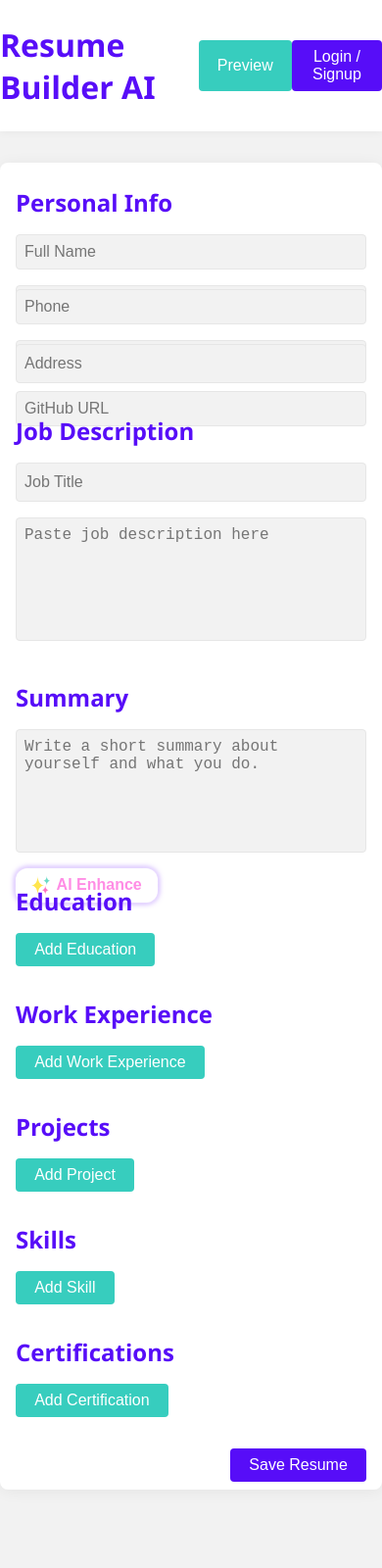
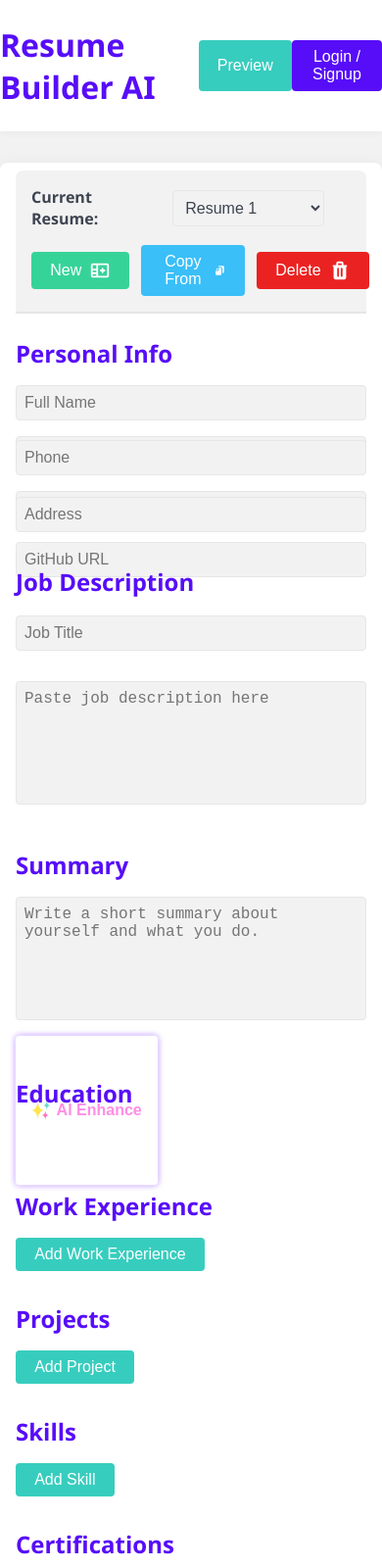
Before and after one commit to theme222/ProfileBuilderAI, a website with bundled scripts: page frontend/index.html in a window 390 px wide. Shown: the top 1600 px of the page at 98% size. Before the commit the page ends 1552 px from the top, so only its background shows below. Built offline with nearby package versions, Linux system fonts and the light colour scheme.

Commit message:
Resume Management bar

```diff
--- a/frontend/css/style.css
+++ b/frontend/css/style.css
@@ -235,6 +235,7 @@ main {
   gap: 1rem;
   margin-bottom: 1rem;
   flex-wrap: wrap;
+  align-items: center;
 }
 
 input,
@@ -267,6 +268,9 @@ select:focus {
   font-size: 1rem;
   cursor: pointer;
   transition: background 0.2s;
+  display: flex;
+  justify-content: center;
+  align-items: center;
 }
 
 .btn-rounded {
@@ -293,6 +297,11 @@ select:focus {
 
 .btn-accent {
   background: var(--accent);
+  color: #fff;
+}
+
+.btn-info {
+  background: var(--info);
   color: #fff;
 }
 
@@ -340,8 +349,36 @@ select:focus {
   color: #fff;
 }
 
+.btn-ai {
+  height: 100%;
+  padding: 0.5em 1em;
+  background: white;
+  color: #ff8de5;
+  font-weight: bold;
+  border: none;
+  cursor: pointer;
+  transition: transform 0.3s, box-shadow 0.3s, background 0.3s;
+  animation: glow 2.65s infinite alternate;
+}
+
+.btn-ai:hover {
+  transform: scale(1.05);
+}
+
+@keyframes glow {
+  0% { box-shadow: 0 0 2px #ffffff, 0 0 4px #a56eff; }
+  50% { box-shadow: 0 0 6px #ffffff, 0 0 10px #a56eff; }
+  100% { box-shadow: 0 0 2px #ffffff, 0 0 4px #a56eff; }
+}
+
+button .icon {
+  margin-left: 0.5rem;
+}
+
 .form-actions {
-  text-align: right;
+  display: flex;
+  justify-content: flex-end;
+  margin-bottom: 0.75rem;
 }
 
 .modal {
@@ -498,53 +535,33 @@ h3 {
   aspect-ratio: 1 / 1.414; /* A4 aspect ratio */
 }
 
-@media (max-width: 600px) {
-  /*IMPLEMENT PHONE MODE HERE*/
-
-  /* main {
-    padding: 0.5rem;
-  }
-  .modal-content {
-    padding: 1rem;
-    min-width: 90vw;
-  }
-  .navbar {
-    flex-direction: column;
-    align-items: flex-start;
-  }
-  .form-row {
-    flex-direction: column;
-    gap: 0.5rem;
-  } */
-  /* .modal-content {
-    padding: 1rem;
-    min-width: 0;
-    max-width: 98vw;
-    width: 98vw;
-  } */
+#resume-management-area {
+  display: flex;
+  justify-content: space-between;
+  align-items: center;
+  padding: 1rem;
+  margin-bottom: 1.5rem;
+  background-color: var(--base-200);
+  border-bottom: 2px solid var(--base-300);
+  border-radius: 8px 8px 0 0; /* Rounded top corners */
+  flex-wrap: wrap;
+  gap: 1rem;
 }
 
-/* Additional styles for dynamic entries, buttons, etc. can be added here */
-
-/* --- AI Button Animation --- */
-.btn-ai {
-  padding: 0.5em 1em;
-  border-radius: 12px;
-  background: white;
-  color: #ff8de5;
-  font-weight: bold;
-  border: none;
-  cursor: pointer;
-  transition: transform 0.3s, box-shadow 0.3s, background 0.3s;
-  animation: glow 2.65s infinite alternate;
+.management-group {
+  display: flex;
+  align-items: center;
+  gap: 0.75rem;
 }
 
-.btn-ai:hover {
-  transform: scale(1.05);
+.management-group label {
+  font-weight: 600;
+  width: 11rem;
+  color: var(--neutral);
 }
 
-@keyframes glow {
-  0% { box-shadow: 0 0 2px #ffffff, 0 0 4px #a56eff; }
-  50% { box-shadow: 0 0 6px #ffffff, 0 0 10px #a56eff; }
-  100% { box-shadow: 0 0 2px #ffffff, 0 0 4px #a56eff; }
+/* Add success button style if it doesn't exist */
+.btn-success {
+  background: var(--success);
+  color: #fff;
 }
--- a/frontend/index.html
+++ b/frontend/index.html
@@ -18,6 +18,37 @@
   </header>
   <main>
     <form id="resume-form">
+      <div id="resume-management-area">
+        <div class="management-group">
+          <label for="resume-selector">Current Resume:</label>
+          <select id="resume-selector" name="resume-selector">
+            <option value="1">Resume 1</option>
+            <option value="2">Resume 2</option>
+            <option value="3">Resume 3</option>
+          </select>
+        </div>
+        <div class="management-group">
+          <button type="button" id="new-resume-btn" class="btn btn-success" title="New Resume">
+            <span>New</span>
+            <svg class="icon" aria-hidden="true" xmlns="http://www.w3.org/2000/svg" width="22" height="22" fill="none" viewBox="0 0 24 24">
+              <path stroke="currentColor" stroke-linecap="round" stroke-linejoin="round" stroke-width="2" d="M9 5v14m8-7h-2m0 0h-2m2 0v2m0-2v-2M3 11h6m-6 4h6m11 4H4c-.55228 0-1-.4477-1-1V6c0-.55228.44772-1 1-1h16c.5523 0 1 .44772 1 1v12c0 .5523-.4477 1-1 1Z"/>
+            </svg>
+          </button>
+          <button type="button" id="copy-resume-btn" class="btn btn-info" title="Copy Resume">
+            <span>Copy From</span>
+            <svg class="icon" aria-hidden="true" xmlns="http://www.w3.org/2000/svg" width="22" height="22" fill="currentColor" viewBox="0 0 24 24">
+              <path fill-rule="evenodd" d="M18 3a2 2 0 0 1 2 2v10a2 2 0 0 1-2 2h-1V9a4 4 0 0 0-4-4h-3a1.99 1.99 0 0 0-1 .267V5a2 2 0 0 1 2-2h7Z" clip-rule="evenodd"/>
+              <path fill-rule="evenodd" d="M8 7.054V11H4.2a2 2 0 0 1 .281-.432l2.46-2.87A2 2 0 0 1 8 7.054ZM10 7v4a2 2 0 0 1-2 2H4v6a2 2 0 0 0 2 2h7a2 2 0 0 0 2-2V9a2 2 0 0 0-2-2h-3Z" clip-rule="evenodd"/>
+            </svg>
+          </button>
+          <button type="button" id="delete-resume-btn" class="btn btn-error" title="Delete Resume">
+            <span>Delete</span>
+            <svg class="icon" aria-hidden="true" xmlns="http://www.w3.org/2000/svg" width="22" height="22" fill="currentColor" viewBox="0 0 24 24">
+              <path fill-rule="evenodd" d="M8.586 2.586A2 2 0 0 1 10 2h4a2 2 0 0 1 2 2v2h3a1 1 0 1 1 0 2v12a2 2 0 0 1-2 2H7a2 2 0 0 1-2-2V8a1 1 0 0 1 0-2h3V4a2 2 0 0 1 .586-1.414ZM10 6h4V4h-4v2Zm1 4a1 1 0 1 0-2 0v8a1 1 0 1 0 2 0v-8Zm4 0a1 1 0 1 0-2 0v8a1 1 0 1 0 2 0v-8Z" clip-rule="evenodd"/>
+            </svg>
+          </button>
+        </div>
+      </div>
       <section class="section" id="personal-info-section">
         <h2>Personal Info</h2>
         <div class="form-row">
@@ -33,18 +64,18 @@
           <input type="text" name="Address" placeholder="Address">
         </div>
       </section>
-      <section class="section" id="job-description" style="height: 15rem">
+      <section class="section" id="job-description">
         <h2>Job Description</h2>
         <div class="form-row">
           <input type="text" name="job-title" placeholder="Job Title" required>
         </div>
-        <div class="form-row">
+        <div class="form-row" style="height: 9.5rem;">
           <textarea name="summary" rows="6" placeholder="Paste job description here"></textarea>
         </div>
       </section>
-      <section class="section" id="summary-section" style="height: 11rem">
+      <section class="section" id="summary-section">
         <h2>Summary</h2>
-        <div class="form-row">
+        <div class="form-row" style="height: 9.5rem">
           <textarea name="summary" rows="6" placeholder="Write a short summary about yourself and what you do."></textarea>
           <button type="button" class="btn btn-outline-secondary btn-ai">
             <img src="assets/sparkles.svg" alt="AI Enhance" style="width:1.2em;height:1.2em;vertical-align:middle;margin-right:0.4em;">AI Enhance
@@ -81,6 +112,7 @@
       </div>
     </form>
   </main>
+
   <!-- Preview Modal -->
   <div id="preview-modal" class="modal hidden">
     <div class="modal-content">
@@ -168,6 +200,23 @@
       </div>
     </div>
   </div>
+  <!-- Copy Modal -->
+  <div id="copy-modal" class="modal hidden">
+    <div class="modal-content" style="width: 40rem;">
+      <span class="close" id="close-copy">&times;</span>
+      <h2>Copy Resume</h2>
+      <div class="form-row">
+        <label for="copy-source-selector">Copy from:</label>
+        <select id="copy-source-selector" name="copy-source-selector">
+          <option value="1">Resume 1</option>
+          <option value="2">Resume 2</option>
+          <option value="3">Resume 3</option>
+        </select>
+
+        <button type="button" id="confirm-copy-btn" class="btn btn-primary">Confirm Copy</button>
+      </div>
+    </div>
+  </div>
   <script src="js/main.js" type="module"></script>
 </body>
 </html>
--- a/frontend/js/main.js
+++ b/frontend/js/main.js
@@ -1,22 +1,30 @@
 // main.js
-import { authData } from './auth.js';
 import { loadResumePreview } from './resume.js';
-import { openModal, closeModal, addDynamicEntry, removeDynamicEntry, renderAuthContent, setupAuthToggle, updateNavbarAuth } from './ui.js';
+import { openModal, closeModal, addDynamicEntry, renderAuthContent, setupAuthToggle, updateNavbarAuth } from './ui.js';
 
 document.addEventListener('DOMContentLoaded', () => {
   console.log('App initialized');
 
+  // Open Modals
   document.getElementById('preview-btn').addEventListener('click', function() {
     openModal('preview-modal');
   });
   document.getElementById('auth-btn').addEventListener('click', function() {
     openModal('auth-modal');
   });
+  document.getElementById('copy-resume-btn').addEventListener('click', async () => {
+    openModal('copy-modal');
+  });
+
+  // Close Modals
   document.getElementById('close-preview').addEventListener('click', function() {
     closeModal('preview-modal');
   });
   document.getElementById('close-auth').addEventListener('click', function() {
     closeModal('auth-modal');
+  });
+  document.getElementById('close-copy').addEventListener('click', async () => {
+    closeModal('copy-modal');
   });
 
 
@@ -36,21 +44,17 @@ document.addEventListener('DOMContentLoaded', () => {
   document.getElementById('add-certification-btn').addEventListener('click', () => {
     addDynamicEntry('certification');
   });
-  // Close modals
-  document.getElementById('close-preview').addEventListener('click', () => closeModal('preview-modal'));
-  document.getElementById('close-auth').addEventListener('click', () => closeModal('auth-modal'));
+
   // Form submit
   document.getElementById('resume-form').addEventListener('submit', (e) => {
     e.preventDefault();
     // Collect form data and call saveResume
     console.log('Save resume');
   });
+
+
+  setupAuthToggle();
+  renderAuthContent();
+  loadResumePreview();
 });
 // UI and API functions are imported globally for this skeleton
-
-// On page load, update navbar and modal
-window.addEventListener('DOMContentLoaded', async () => {
-  setupAuthToggle();
-  await renderAuthContent();
-  loadResumePreview();
-});
--- a/frontend/js/ui.js
+++ b/frontend/js/ui.js
@@ -99,40 +99,40 @@ export function addDynamicEntry(sectionType) {
     case "work":
     case "experience":
       placeholder = {
-        role: "Job Title (e.g. Software Intern)",
-        place: "Company Name",
+        title: "Job Title (e.g. Software Intern)",
+        area: "Company Name",
         number: "Dates (e.g. Jun 2023 - Aug 2023)",
         description: "Describe your responsibilities and achievements",
       };
       break;
     case "projects":
       placeholder = {
-        role: "Project Title",
-        place: "Tech Stack (e.g. React, Node.js)",
+        title: "Project Title",
+        area: "Tech Stack (e.g. React, Node.js)",
         number: "Year or Duration",
         description: "Project description and your role",
       };
       break;
     case "skill":
       placeholder = {
-        role: "Skill Name (e.g. Python)",
-        place: "Category (e.g. Programming Language)",
+        title: "Skill Name (e.g. Python)",
+        area: "Category (e.g. Programming Language)",
         number: "Proficiency (1 - 10)",
         description: "Other Details (optional)",
       };
       break;
     case "certification":
       placeholder = {
-        role: "Certification Name",
-        place: "Issuing Organization",
+        title: "Certification Name",
+        area: "Issuing Organization",
         number: "Date Earned",
         description: "Credential ID or details (optional)",
       };
       break;
     default:
       placeholder = {
-        role: "Title/Role",
-        place: "Company/School",
+        title: "Title/Role",
+        area: "Company/School",
         number: "Date Range",
         description: "Description",
       };
@@ -145,8 +145,8 @@ export function addDynamicEntry(sectionType) {
         ${UpperFirst(sectionType)} Entry ${container.childElementCount + 1}
         <div class="close remove-btn" style="font-size: 0.9rem;">X</div>
       </h3>
-      <input type="text" name="${sectionType}-title" placeholder="${ placeholder.role }" value="" required>
-      <input type="text" name="${sectionType}-area" placeholder="${ placeholder.place }" value="" required>
+      <input type="text" name="${sectionType}-title" placeholder="${ placeholder.title }" value="" required>
+      <input type="text" name="${sectionType}-area" placeholder="${ placeholder.area }" value="" required>
       <input type="text" name="${sectionType}-number" placeholder="${ placeholder.number }" value="">
       <div class="textarea-container">
       <textarea name="${sectionType}-description" placeholder="${ placeholder.description }"></textarea>
```
Also changed, not shown: frontend/assets/adddocument.svg (added), frontend/assets/copy.svg (added), frontend/assets/delete.svg (added).
